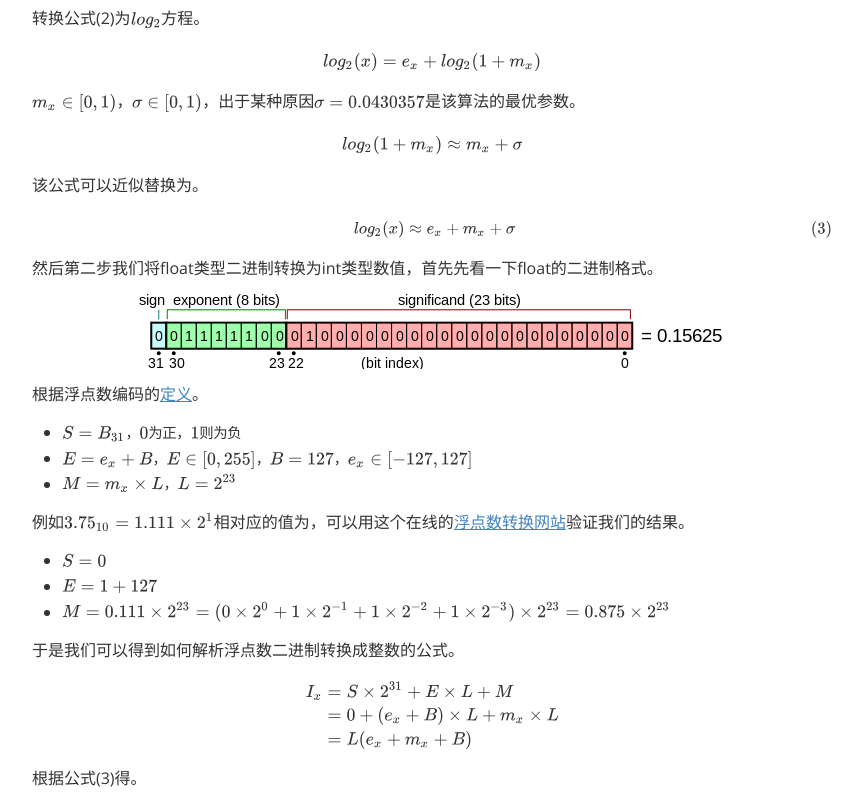
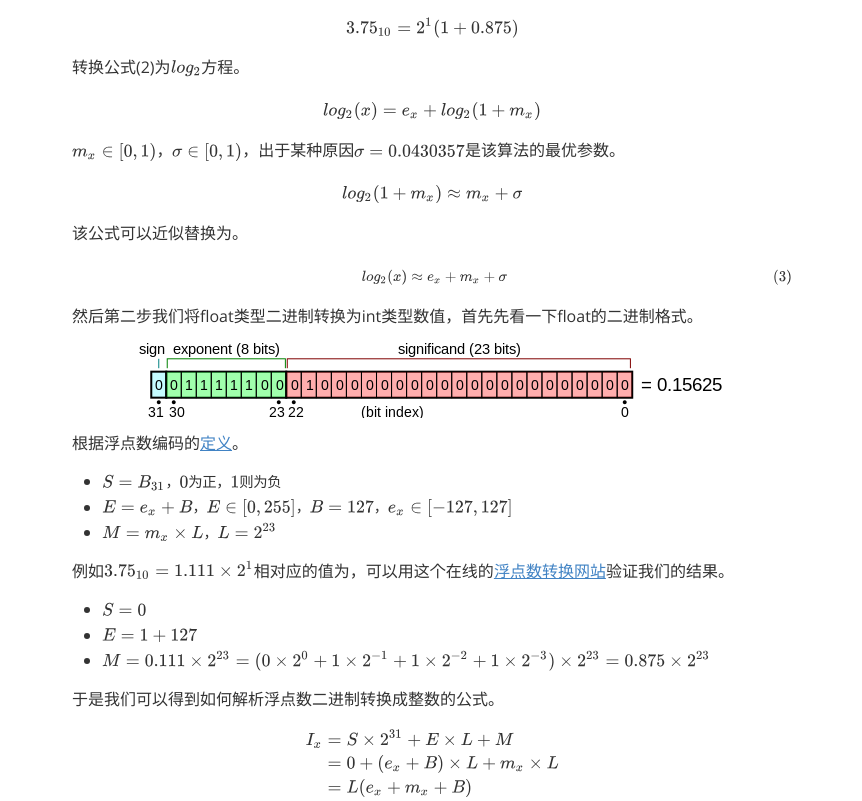
Before and after one commit to cf-19/cf-19.github.io, a plain HTML site: page blogs/how-qrsqrt-works.html in a window 1280 px wide. Shown: the part 2243-3044 px from the top of the page, without its empty margins (208-1070 px from the left). Drawn offline with nearby package versions, Linux system fonts and the light colour scheme.

Commit message:
update css

```diff
--- a/blogs/how-qrsqrt-works.html
+++ b/blogs/how-qrsqrt-works.html
@@ -612,6 +612,9 @@ header, .context-menu, .megamenu-content, footer{
     background: #999;
 }
 
+#write {
+    max-width: 780px;
+}
 
 </style>
 </head>
```
Also changed, not shown: blogs/从芒格的话看圣经中的嫉妒.html (+3 -0 lines).
